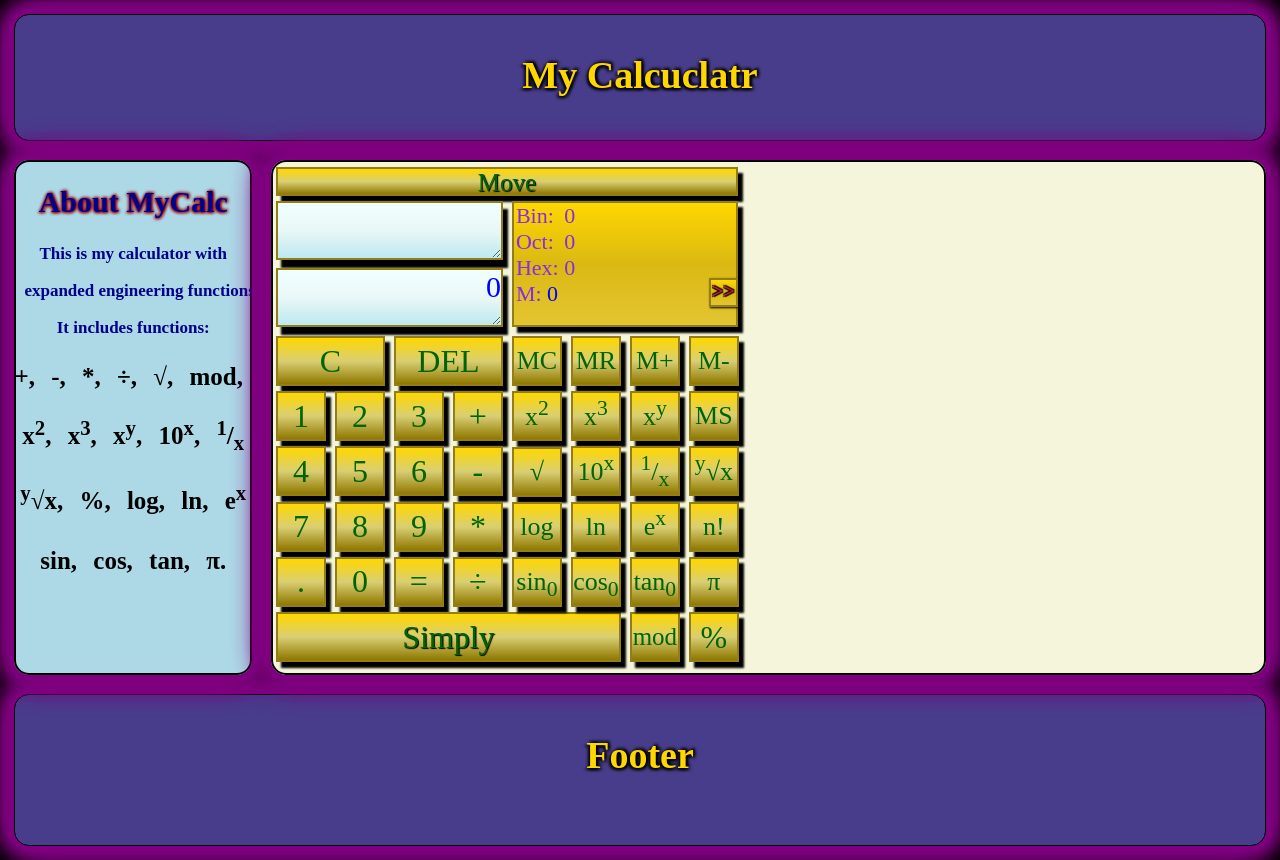
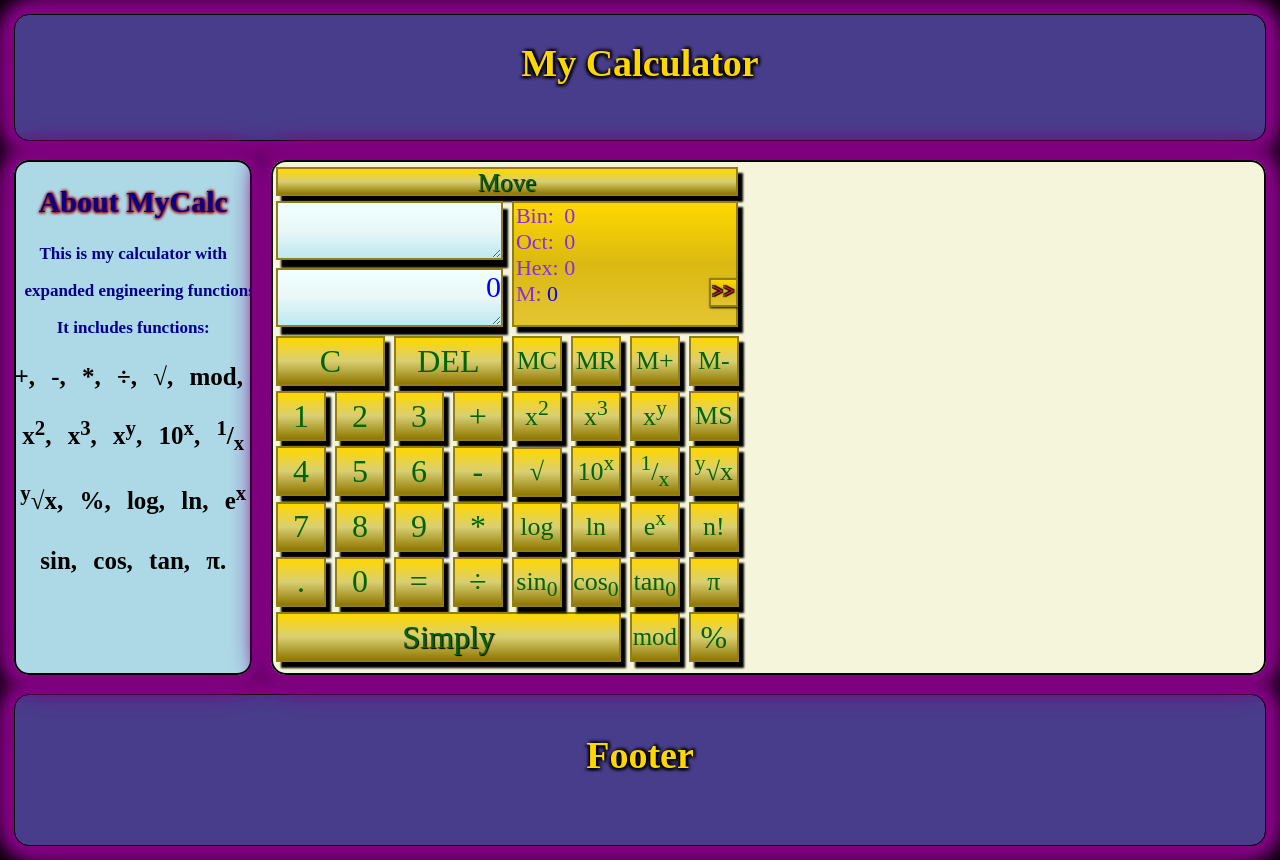
Before and after one commit to BlazarQSO/MyCalc, a plain HTML site: page index.html in a window 1280 px wide. Drawn offline with Linux system fonts and the light colour scheme.

Commit message:
fix: fix the error in the title

```diff
--- a/index.html
+++ b/index.html
@@ -1,14 +1,14 @@
 <!DOCTYPE html>
 <html>
 <head>
-    <title></title>
+    <title>My Calculator</title>
 	<meta charset="utf-8" />
     <link href="StyleSheet.css" rel="stylesheet" />
     <script src="MyCalc.js"></script>
 </head>
 <body>
     <header class="header">
-        <p class="title_of_page">My Calcuclatr</p>
+        <h1 class="title_of_page">My Calculator</h1>
     </header>
 
     <aside class="aside">
```
